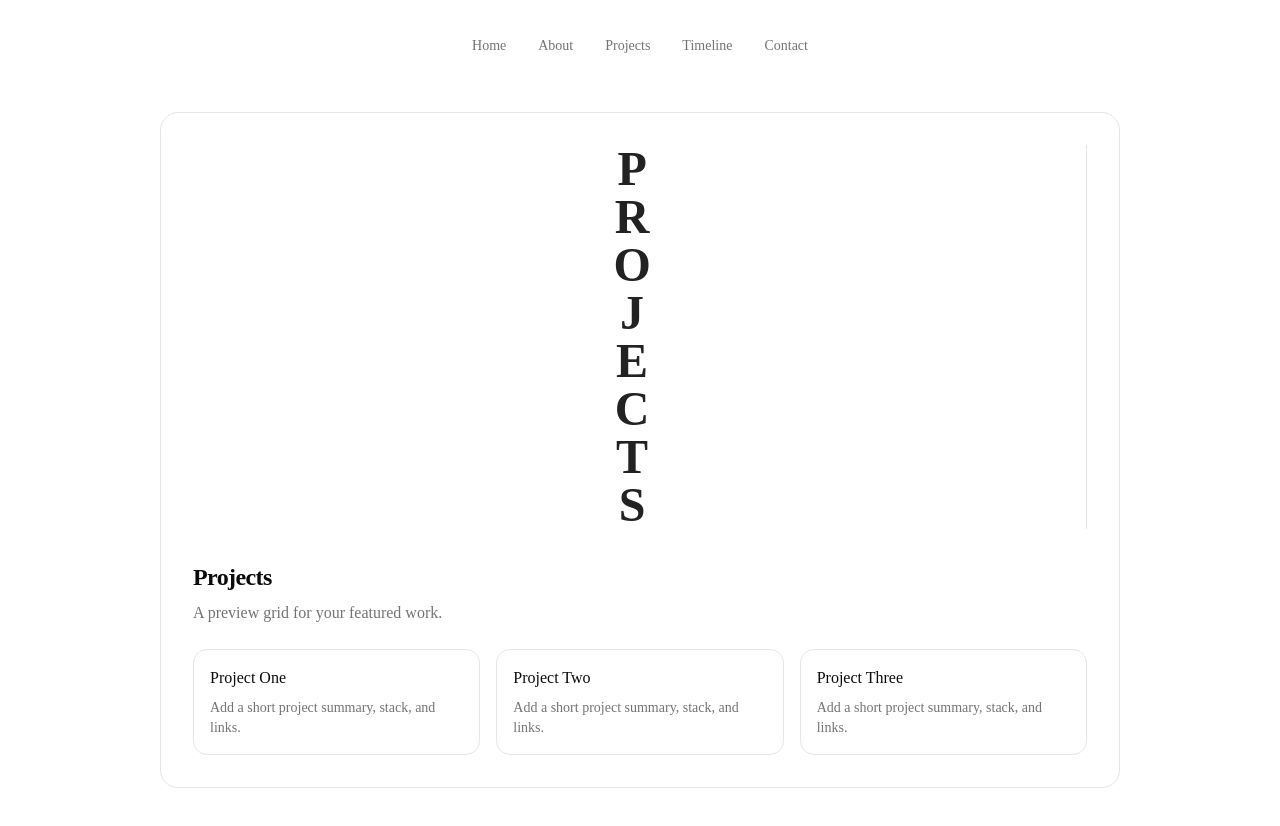
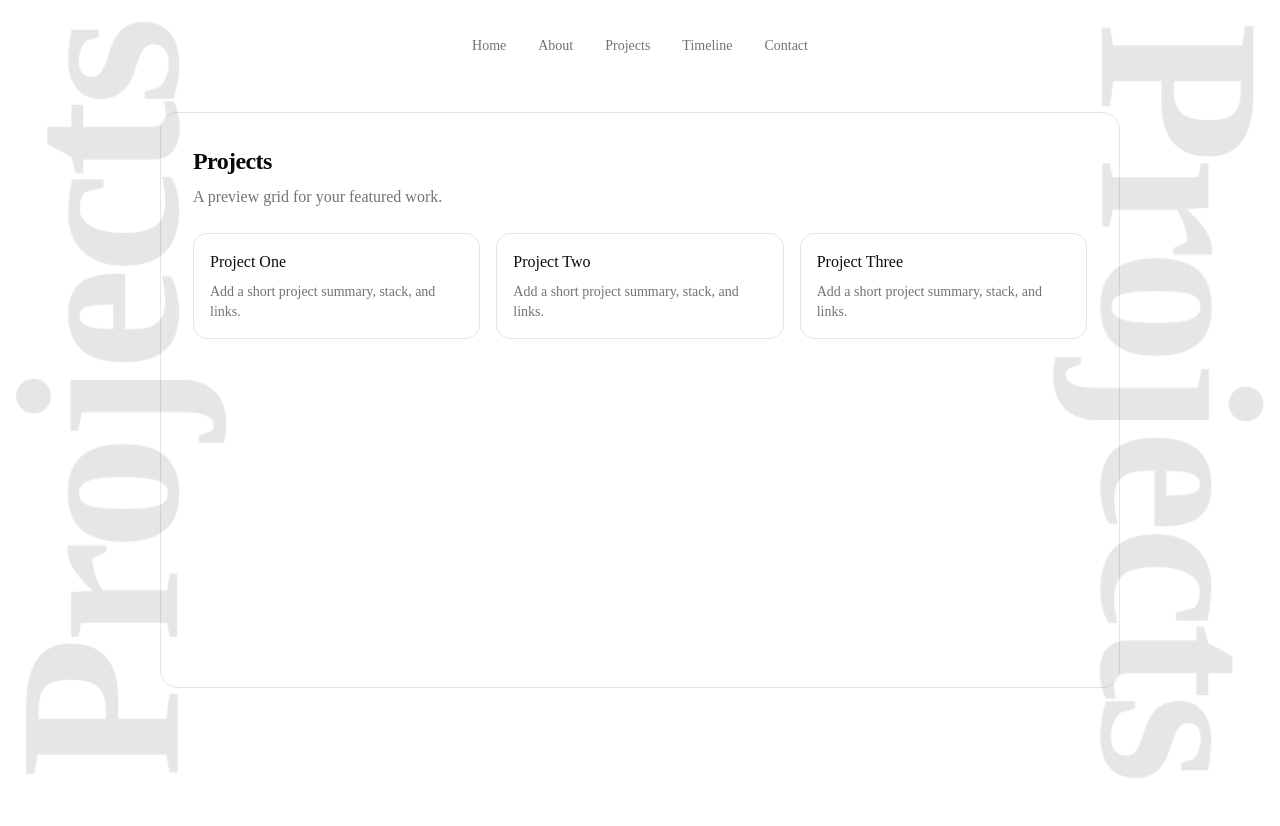
Before and after one commit to jeswinpeter/portfolio_web, a Next.js app: page /projects in a window 1280 px wide. Shown: the top 826 px of the page. After the commit the page ends 800 px from the top, so only its background shows below. Built offline with nearby package versions, Linux system fonts and the light colour scheme.

Commit message:
Project page design fixed

```diff
--- a/src/components/sections/ProjectsSection.tsx
+++ b/src/components/sections/ProjectsSection.tsx
@@ -1,5 +1,4 @@
 const placeholders = ["Project One", "Project Two", "Project Three"];
-const titleLetters = "PROJECTS".split("");
 
 export function ProjectsSection() {
   return (
@@ -7,19 +6,20 @@ export function ProjectsSection() {
       id="projects"
       className="scroll-mt-28 rounded-2xl border border-border bg-card p-6 sm:p-8 lg:grid lg:min-h-[36rem] lg:grid-cols-[8rem,1fr] lg:gap-8"
     >
-      <aside
-        aria-hidden="true"
-        className="hidden h-full flex-col items-center justify-between border-r border-border pr-4 lg:flex"
-      >
-        {titleLetters.map((letter, index) => (
-          <span
-            key={`${letter}-${index}`}
-            className="text-4xl font-extrabold leading-none tracking-tight text-foreground/90 xl:text-5xl"
-          >
-            {letter}
-          </span>
-        ))}
-      </aside>
+
+      {/* Left edge */}
+      <div className="pointer-events-none fixed left-25 top-1/2 z-0 -translate-y-1/2 -translate-x-1/2">
+        <h2 className="-rotate-90 text-[clamp(5rem,18vw,16rem)] font-black tracking-tight text-foreground/10 whitespace-nowrap">
+          Projects
+        </h2>
+      </div>
+
+      {/* Right edge */}
+      <div className="pointer-events-none fixed right-25 top-1/2 z-0 -translate-y-1/2 translate-x-1/2">
+        <h2 className="rotate-90 text-[clamp(5rem,18vw,16rem)] font-black tracking-tight text-foreground/10 whitespace-nowrap">
+          Projects
+        </h2>
+      </div>
 
       <div>
         <h2 className="text-2xl font-semibold tracking-tight">Projects</h2>
```
